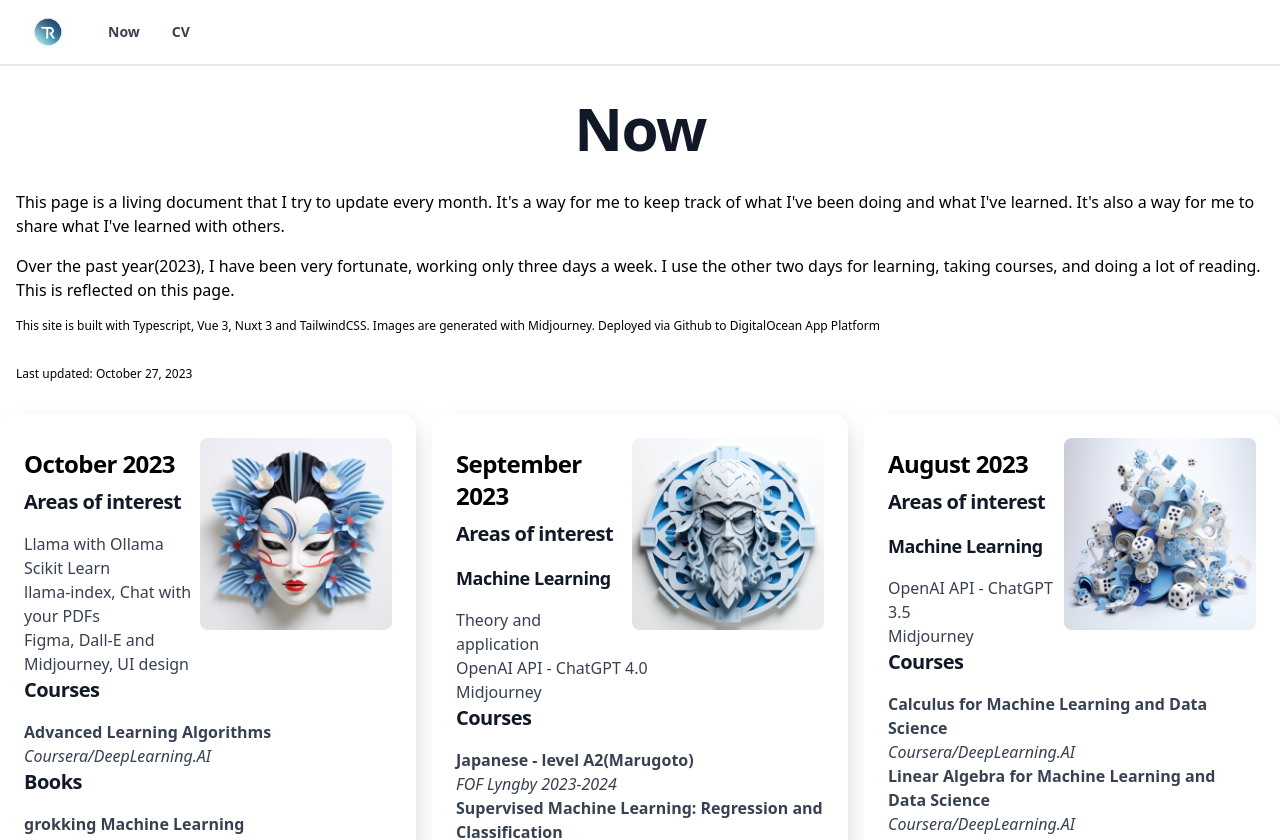
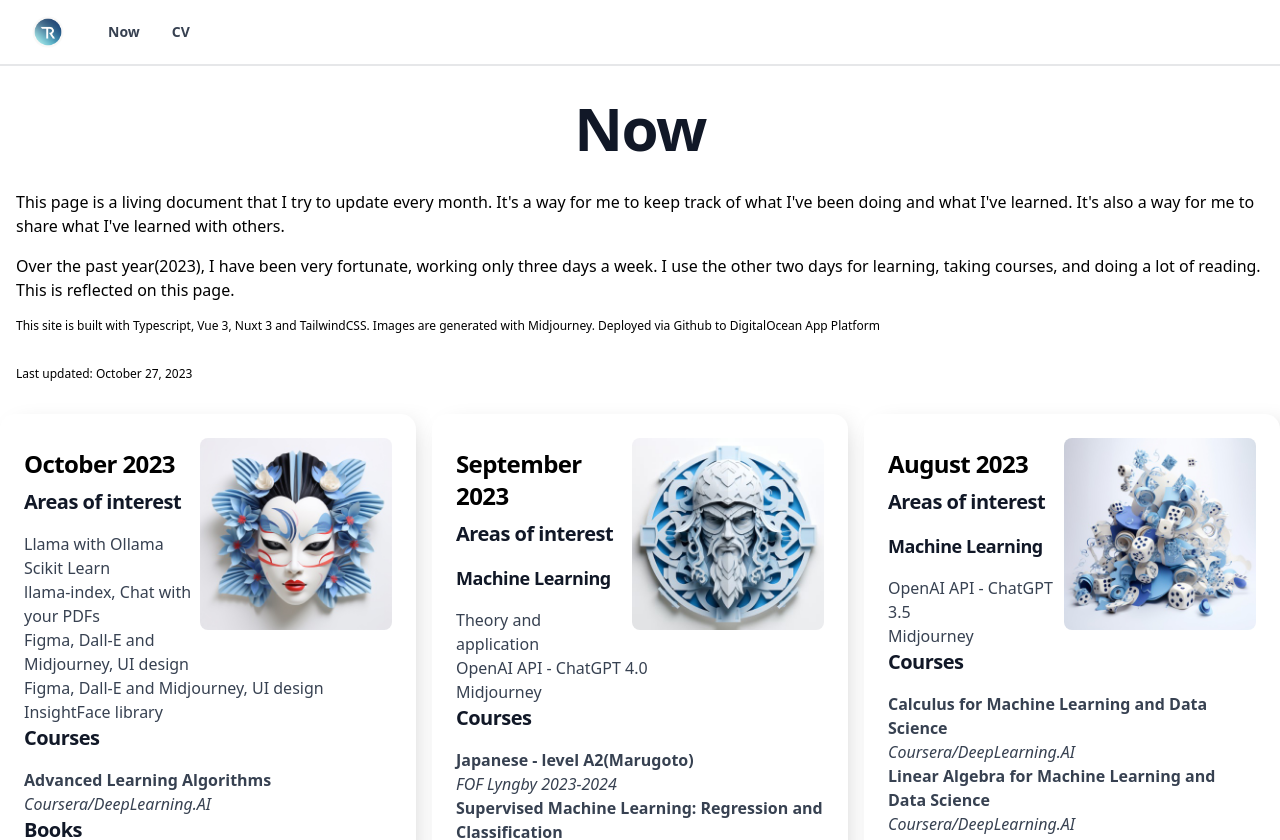
Before and after one commit to ringling/nuxt_ringling_info, a Nuxt app: page /now in a window 1280 px wide. Shown: the top 840 px of the page. Built offline with nearby package versions, Linux system fonts and the light colour scheme.

Commit message:
InsightFace lib added

```diff
--- a/pages/now.vue
+++ b/pages/now.vue
@@ -29,7 +29,8 @@
               <li>Scikit Learn</li>
               <li>llama-index, Chat with your PDFs</li>
               <li>Figma, Dall-E and Midjourney, UI design</li>
-              <li></li>
+              <li>Figma, Dall-E and Midjourney, UI design</li>
+              <li>InsightFace library</li>
 
             </ul>
 
```
